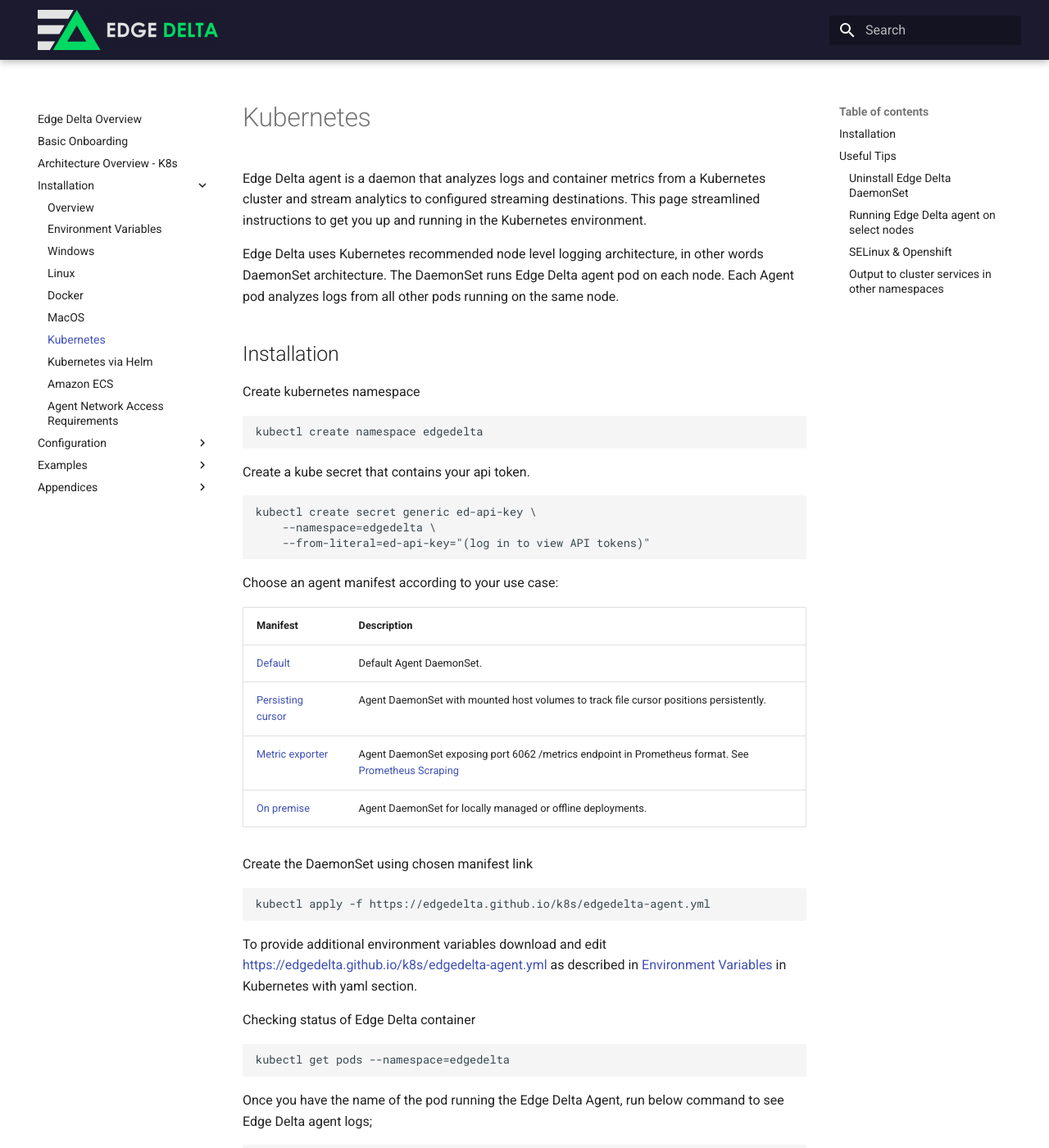
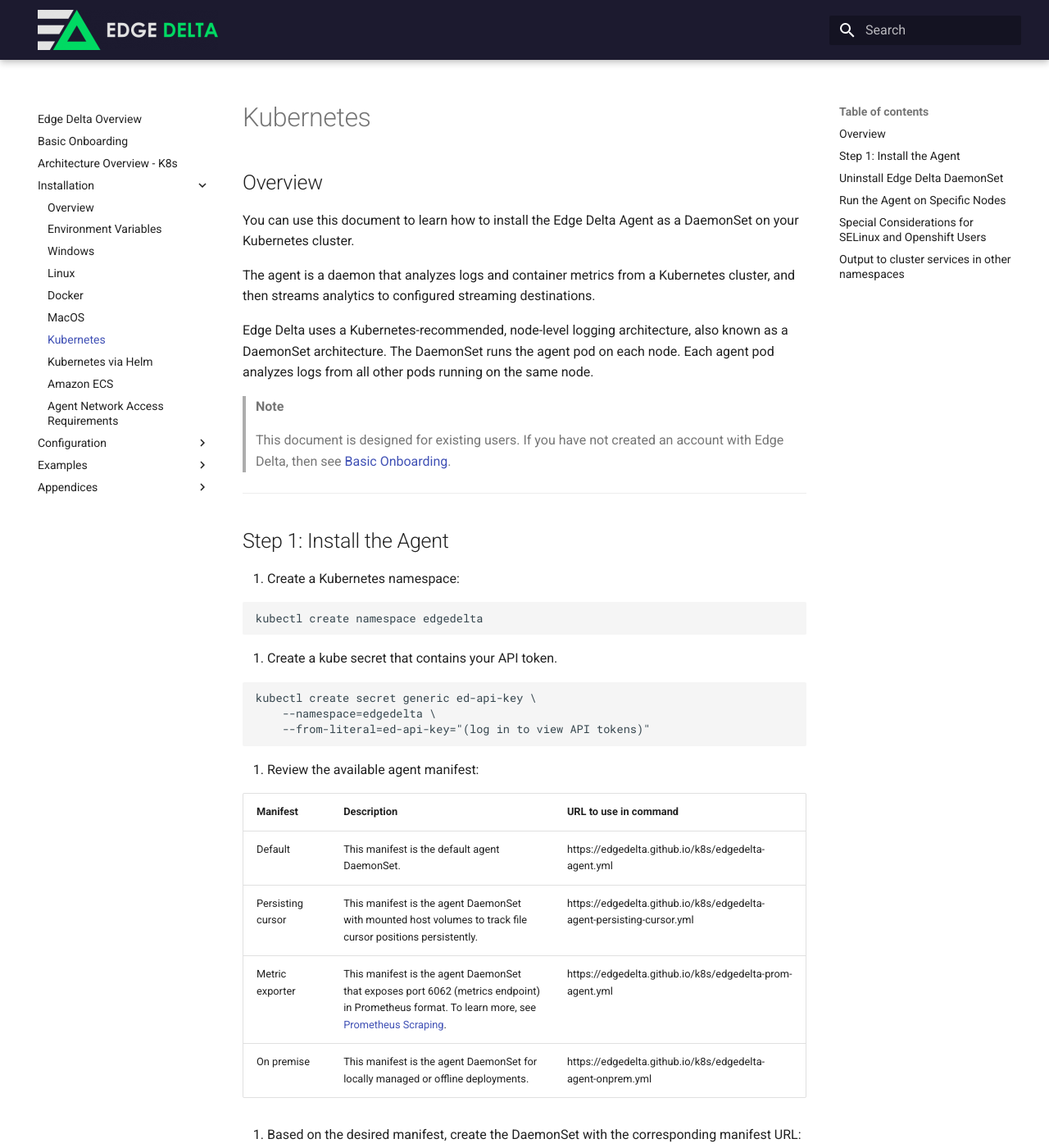
Before and after one commit to edgedelta/docs, an MkDocs documentation site: the page built from docs/installation/kubernetes.md, in a window 1280 px wide and 1400 px high. Shown: the whole window at 82% size. Built offline with MkDocs 1.6.1 and Material for MkDocs 9.7.7, drawn with Linux system fonts in a browser that asks for light colours; some of the changed text lies outside the part shown.

Commit message:
Update kubernetes installation instructions (#45)
* Update kubernetes.md

* Update kubernetes.md

* Update kubernetes.md

* Update kubernetes.md

* Update kubernetes.md

* Update kubernetes.md

* Update kubernetes.md

* Update kubernetes.md

````diff
--- a/docs/installation/kubernetes.md
+++ b/docs/installation/kubernetes.md
@@ -7,19 +7,31 @@ description: >-
 
 # Kubernetes
 
-Edge Delta agent is a daemon that analyzes logs and container metrics from a Kubernetes cluster and stream analytics to configured streaming destinations. This page streamlined instructions to get you up and running in the Kubernetes environment.
+## Overview
 
-Edge Delta uses Kubernetes recommended node level logging architecture, in other words DaemonSet architecture. The DaemonSet runs Edge Delta agent pod on each node. Each Agent pod analyzes logs from all other pods running on the same node.
+You can use this document to learn how to install the Edge Delta Agent as a DaemonSet on your Kubernetes cluster.
 
-## Installation
+The agent is a daemon that analyzes logs and container metrics from a Kubernetes cluster, and then streams analytics to configured streaming destinations.
 
-Create kubernetes namespace
+Edge Delta uses a Kubernetes-recommended, node-level logging architecture, also known as a DaemonSet architecture. The DaemonSet runs the agent pod on each node. Each agent pod analyzes logs from all other pods running on the same node.
+
+
+> **Note**
+>
+> This document is designed for existing users. If you have not created an account with Edge Delta, then see [Basic Onboarding](/docs/basic-onboarding.md).
+
+***
+
+
+## Step 1: Install the Agent
+
+1. Create a Kubernetes namespace:
 
 ```text
 kubectl create namespace edgedelta
 ```
 
-Create a kube secret that contains your api token.
+2. Create a kube secret that contains your API token.
 
 ```text
 kubectl create secret generic ed-api-key \
@@ -27,45 +39,58 @@ kubectl create secret generic ed-api-key \
     --from-literal=ed-api-key="(log in to view API tokens)"
 ```
 
-Choose an agent manifest according to your use case:
+3. Review the available agent manifest:
 
-| Manifest | Description |
-| :---     | :---        |
-| [Default](https://edgedelta.github.io/k8s/edgedelta-agent.yml) | Default Agent DaemonSet. |
-| [Persisting cursor](https://edgedelta.github.io/k8s/edgedelta-agent-persisting-cursor.yml) | Agent DaemonSet with mounted host volumes to track file cursor positions persistently. |
-| [Metric exporter](https://edgedelta.github.io/k8s/edgedelta-prom-agent.yml) | Agent DaemonSet exposing port 6062 /metrics endpoint in Prometheus format. See [Prometheus Scraping](../appendices/prometheus-scraping.md) |
-| [On premise](https://edgedelta.github.io/k8s/edgedelta-agent-onprem.yml) | Agent DaemonSet for locally managed or offline deployments. |
+| Manifest          | Description                                                                                                                                                                          | URL to use in command                                                 |
+|-------------------|--------------------------------------------------------------------------------------------------------------------------------------------------------------------------------------|-----------------------------------------------------------------------|
+| Default           | This manifest is the default agent DaemonSet.                                                                                                                                        | https://edgedelta.github.io/k8s/edgedelta-agent.yml                   |
+| Persisting cursor | This manifest is the agent DaemonSet with mounted host volumes to track file cursor positions persistently.                                                                          | https://edgedelta.github.io/k8s/edgedelta-agent-persisting-cursor.yml |
+| Metric exporter   | This manifest is the agent DaemonSet that exposes port 6062 (metrics endpoint) in Prometheus format. To learn more, see [Prometheus Scraping](../appendices/prometheus-scraping.md). | https://edgedelta.github.io/k8s/edgedelta-prom-agent.yml              |
+| On premise        | This manifest is the agent DaemonSet for locally managed or offline deployments.                                                                                                     | https://edgedelta.github.io/k8s/edgedelta-agent-onprem.yml            |
 
-Create the DaemonSet using chosen manifest link
+
+4. Based on the desired manifest, create the DaemonSet with the corresponding manifest URL:
+
 ```text
 kubectl apply -f https://edgedelta.github.io/k8s/edgedelta-agent.yml
 ```
 
-To provide additional environment variables download and edit [https://edgedelta.github.io/k8s/edgedelta-agent.yml](https://edgedelta.github.io/k8s/edgedelta-agent.yml) as described in [Environment Variables](https://docs.edgedelta.com/installation/environment-variables/) in Kubernetes with yaml section.
+> **Note**
+>
+> For additional environment variables, you can download and edit [https://edgedelta.github.io/k8s/edgedelta-agent.yml](https://edgedelta.github.io/k8s/edgedelta-agent.yml). To learn more, review the [Environment Variables](https://docs.edgedelta.com/installation/environment-variables/) document, specially the **Examples - Kubernetes (yml configuration) section**.
 
-Checking status of Edge Delta container
+
+5. Review the status of the Edge Delta container:
 
 ```text
 kubectl get pods --namespace=edgedelta
 ```
 
-Once you have the name of the pod running the Edge Delta Agent, run below command to see Edge Delta agent logs;
+6. When the name of the pod is running the agent, run the following command to see the agent logs:
 
 ```text
 kubectl logs <pod_name> -n edgedelta
 ```
 
-## Useful Tips
+> **Note**
+>
+> For SELinux and Openshift users, see [Special Considerations for SELinux and Openshift Users](#special-considerations-for-selinux-and-openshift-users).
 
-### Uninstall Edge Delta DaemonSet
+***
+
+## Uninstall Edge Delta DaemonSet
+
+To uninstall the Edge Delta DaemonSet:
 
 ```text
 kubectl delete daemonset edgedelta --namespace edgedelta
 ```
 
-### Running Edge Delta agent on select nodes
+***
 
-To run Edge Delta Agent on specific nodes of your cluster, add a node selector or nodeAffinity section to your pod config file. If your desired nodes are labeled logging=edgedelta then adding the following nodeSelector will restrict Edge Delta agent pods to Nodes that have logging=edgedelta label.
+## Run the Agent on Specific Nodes
+
+To run the agent on specific nodes in your cluster, add a node selector or nodeAffinity section to your pod config file. For example, if the desired nodes are labeled as **logging=edgedelta**, then adding the following nodeSelector will restrict the agent pods to nodes that have the **logging=edgedelta** label.
 
 ```text
 spec:
@@ -73,18 +98,23 @@ spec:
     logging: edgedelta
 ```
 
-Read more about specifying [node selectors and affinity](https://kubernetes.io/docs/concepts/scheduling-eviction/assign-pod-node/).
+> **Note**
+>
+> To learn more about node selectors and affinity, please review this [article from Kubernetes](https://kubernetes.io/docs/concepts/scheduling-eviction/assign-pod-node/).
 
-### SELinux & Openshift
 
-If you are running a SELinux enforcing Kubernetes cluster you need to add the following securityContext configuration into edgedelta-agent.yml manifest DaemonSet spec. This change will run agent pods in privileged mode to allow collecting logs of other pods.
+***
+
+## Special Considerations for SELinux and Openshift Users
+
+If you are running a SELinux-enforced Kubernetes cluster, then you need to add the following securityContext configuration into edgedelta-agent.yml manifest DaemonSet spec. This update will run agent pods in privileged mode to allow the collection of logs of other pods.
 
 ```text
      runAsUser: 0
      privileged: true
 ```
 
-In an OpenShift cluster you need to also run below commands to allow agent pods to run in privileged mode.
+In an OpenShift cluster, you need to also run the following commands to allow agent pods to run in privileged mode:
 
 ```text
 oc adm policy add-scc-to-user privileged system:serviceaccount:edgedelta:edgedelta
@@ -92,15 +122,22 @@ oc patch namespace edgedelta -p \
 '{"metadata": {"annotations": {"openshift.io/node-selector": ""}}}'
 ```
 
-### Output to cluster services in other namespaces
+***
 
-Edge Delta pods run in dedicated edgedelta namespace. If you desire to configure an output destination within your Kubernetes cluster make sure to set a resolvable service endpoint in your agent configuration.
+## Output to cluster services in other namespaces
 
-Example: If you have an Elasticsearch service "elasticsearch-master" in "elasticsearch" namespace with port 9200 in your cluster "cluster-domain.example" you need to specify elastic output address as below in agent configuration:
+Edge Delta pods run in a dedicated edgedelta namespace.
+
+If you want to configure an output destination within your Kubernetes cluster, then you must set a resolvable service endpoint in your agent configuration.
+
+For example, if you have an **elasticsearch-master** Elasticsearch service in the **elasticsearch** namespace with port 9200 in your **cluster-domain.example** cluster, then you need to specify the elastic output address in the agent configuration:
+
 
 ```text
   address:
        - http://elasticsearch-master.elasticsearch.svc.cluster-domain.example:9200
 ```
 
-Read more about [service DNS resolution](https://kubernetes.io/docs/concepts/services-networking/dns-pod-service/#a-aaaa-records)
+To learn more, please review this [article from Kubernetes](https://kubernetes.io/docs/concepts/services-networking/dns-pod-service/#a-aaaa-records).
+
+***
````
